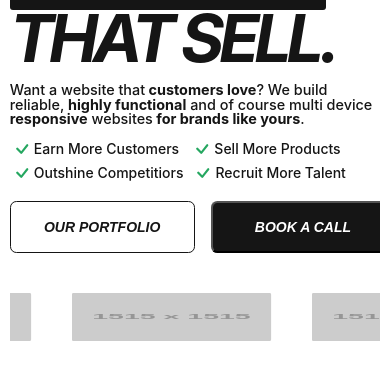
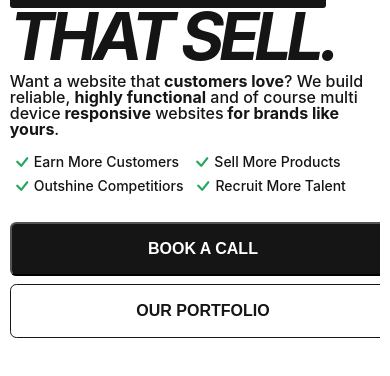
Before and after one commit to Webrise-AS/Webrise, a Next.js app: page / in a window 390 px wide. Shown: the part 252-628 px from the top of the page. Built offline with nearby package versions, Linux system fonts and the light colour scheme.

Commit message:
update to the responsiveness of the homepage hero and projects section

```diff
--- a/styles/Home.module.scss
+++ b/styles/Home.module.scss
@@ -41,12 +41,11 @@
                 z-index: $base-index;
 
                 h3 {
-                    font-size: clamp(0.875rem, 1.5vw + 1rem - 1rem, 1rem);
-                    letter-spacing: .0em;
+                    font-size: clamp(0.875rem, 1.563vw + 1rem - 1rem, 1rem);
                     font-weight: 500;
                     line-height: 140%;
                     text-transform: capitalize;
-                    margin: 0 0 0.625rem 0;
+                    margin: 0 0 1rem 0;
                     display: flex;
                     align-items: center;
 
@@ -58,7 +57,7 @@
                 }
 
                 h1,h2 {
-                    font-size: clamp(3.5rem, 10vw + 1rem - 1rem, 7.5rem);
+                    font-size: clamp(3.5rem, 10.254vw + 1rem - 1rem, 7.5rem);
                     font-weight: 700;
                     text-transform: uppercase;
                     margin: 0;
@@ -77,18 +76,16 @@
 
                 .subHero_group {
                     width: 87%;
-                    margin-top: 1rem;
                     display: flex;
                     flex-direction: column;
                     overflow: hidden;
 
                     p {
                         width: 100%;
-                        font-size: clamp(0.9rem, 1.6vw + 1rem - 1rem, 1.1rem);
-                        letter-spacing: -.0em;
+                        font-size: clamp(1rem, 1.709vw + 1rem - 1rem, 1.125rem);
                         font-weight: 500;
                         line-height: 100%;
-                        margin: 0 0 0.625rem 0;
+                        margin: 1rem 0 1.625rem 0;
 
                         span {
                             font-weight: 700;
@@ -109,8 +106,7 @@
                             li {
                                 display: flex;
                                 align-items: center;
-                                font-size: clamp(0.875rem, 1vw + 1rem - 1rem, 0.97rem);
-                                letter-spacing: 0em;
+                                font-size: clamp(0.875rem, 1.563vw + 1rem - 1rem, 1rem);
                                 margin: 0;
                                 font-weight: 500;
                                 line-height: 100%;
@@ -127,16 +123,14 @@
                             display: flex;
                             flex-direction: row-reverse;
                             column-gap: 1rem;
-                            border: none;
                             align-items: end;
 
                             .hero_mainBtn {
                                 @include buttons;
-                                height: 4.2rem ;
-                                width: 12.5rem ;
-                                font-size: clamp(0.875rem, 1.4vw + 1rem - 1rem, 1.07rem);
+                                height: 4.25rem;
+                                width: 12.15rem;
+                                font-size: 1rem;
                                 text-transform: uppercase;
-                                font-style: oblique;
                             }
 
                             .hero_mainBtn:hover {
@@ -148,14 +142,12 @@
                                 border: solid 0.1rem $black-color;
                                 color: $black-color;
                                 border-radius: 0.4rem;
-                                font-size: 0.95rem;
                                 font-weight: 600;
                                 transition: transform 1000ms;
-                                height: 4.2rem ;
-                                width: 12.5rem ;
-                                font-size: clamp(0.875rem, 1.4vw + 1rem - 1rem, 1.07rem);
+                                height: 4.25rem;
+                                width: 12.15rem;
+                                font-size: 1rem;
                                 text-transform: uppercase;
-                                font-style: oblique;
                             }
 
                             .hero_subBtn:hover {
@@ -790,26 +782,24 @@
             .hero_content {
 
                 .hero_textfield {
+                    width: 64.4%;
 
                     .subHero_group {
-                        width: 95.3%;
+                        width: 100%;
                     }
 
                     .hero_action_buttons {
-                        flex-direction: row-reverse;
-                        row-gap: 0.5rem;
 
-                        button {
-                            height: 4.15rem !important;
-                            width: 10.25rem !important;
+                        .hero_mainBtn, .hero_subBtn {
+                            width: 10.9rem !important;
                         }
                     }
                 }
 
                 .hero_image_section {
                     position: absolute ;
-                    height: 29.7rem ;
-                    width: 21rem ;
+                    height: 100%;
+                    width: 31.5%;
                     top: 0;
                     right: 0;
                 }
@@ -861,8 +851,17 @@
 
             .hero_textfield {
                 width: 100% !important;
+
+                h3 {
+                    margin: 0 0 0.5rem 0 !important;
+                }
+
                 .subHero_group {
-                    width: 63% !important;
+                    width: 64% !important;
+
+                    p {
+                        margin: 0.5rem 0 0.813rem 0 !important;
+                    }
 
                     div {
                         align-items: end;
@@ -881,11 +880,12 @@
                         }
 
                         .hero_action_buttons {
+                            margin-top: 0.5rem !important;
                             flex-direction: row-reverse !important;
 
                             .hero_mainBtn, .hero_subBtn {
-                                height: 3.45rem !important;
-                                width: 13rem !important;
+                                height: 3.75rem !important;
+                                width: 11.5rem !important;
                             }
 
                             .hero_mainBtn:hover, .hero_subBtn:hover {
@@ -897,8 +897,7 @@
             }
 
             .hero_image_section {
-                height: 27rem !important;
-                width: 15.75rem !important;
+                width: 15.05rem !important;
             }
         }
 
@@ -1049,17 +1048,14 @@
                 .subHero_group {
                     width: 100% !important;
 
-                    p {
-                        width: fit-content !important;
-                    }
-
                     div {
-
                         .hero_action_buttons {
+                            row-gap: 0.5rem !important;
+                            flex-direction: column !important;
 
                             .hero_mainBtn, .hero_subBtn {
-                                height: 3.3rem !important;
-                                width: 11.55rem !important;
+                                height: 3.35rem !important;
+                                width: 24.15rem !important;
                             }
                         }
                     }
@@ -1224,10 +1220,8 @@
 @media (max-width: 376px) {
 
     .hero_container {
-
         .hero_content {
             .hero_textfield {
-
                 h1, h2 {
                     font-size: 3.64rem !important;
                 }
@@ -1237,20 +1231,17 @@
                 }
 
                 .subHero_group {
-
                     div {
-
                         ul {
-
                             li:nth-child(2) {
                                 margin-left: 0rem !important;
                             }
                         }
 
                         .hero_action_buttons {
-
                             .hero_mainBtn, .hero_subBtn {
-                                width: 10.09rem !important;
+                                height: 3rem !important;
+                                width: 21.18rem !important;
                             }
                         }
                     }
@@ -1360,10 +1351,8 @@
 @media (max-width: 321px) {
 
     .hero_container {
-
         .hero_content {
             .hero_textfield {
-
                 h1, h2 {
                     font-size: 3.071rem !important;
                 }
@@ -1373,13 +1362,11 @@
                 }
 
                 .subHero_group {
-
                     div {
-
                         .hero_action_buttons {
-
                             .hero_mainBtn, .hero_subBtn {
-                                width: 8.45rem !important;
+                                height: 2.9rem !important;
+                                width: 17.89rem !important;
                             }
                         }
                     }
--- a/styles/_mixins.module.scss
+++ b/styles/_mixins.module.scss
@@ -27,7 +27,6 @@
     font-size: 0.95rem;
     font-weight: 600;
     transition: transform 1000ms;
-    font-style: oblique;
 }
 
 @mixin hover_button_effects {
```
